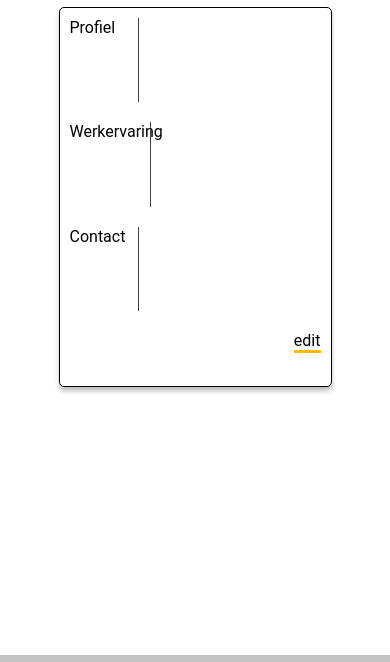
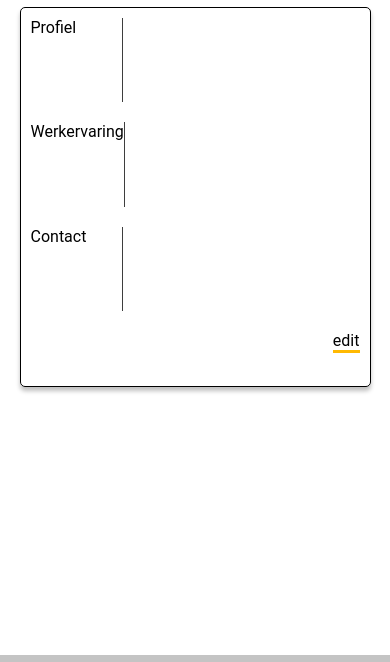
Before and after one commit to snvHVB/studdybuddyHVB, a plain HTML site: page profiel.html in a window 390 px wide. Shown: the part 148-810 px from the top of the page. Drawn offline with nearby package versions, Linux system fonts and the light colour scheme; no server answers.

Commit message:
responsive profiel #3

```diff
--- a/css/profiel.css
+++ b/css/profiel.css
@@ -145,18 +145,18 @@ section.categorie {
 
 }
 
-@media only screen and (max-width: 50rem) {
-
-    #wrapper {
-        width: 60vw;
-    }
-
-}
-
-@media only screen and (max-width: 30rem) {
+@media only screen and (max-width: 55rem) {
 
     #wrapper {
         width: 70vw;
     }
 
 }
+
+@media only screen and (max-width: 35rem) {
+
+    #wrapper {
+        width: 90vw;
+    }
+
+}
```
